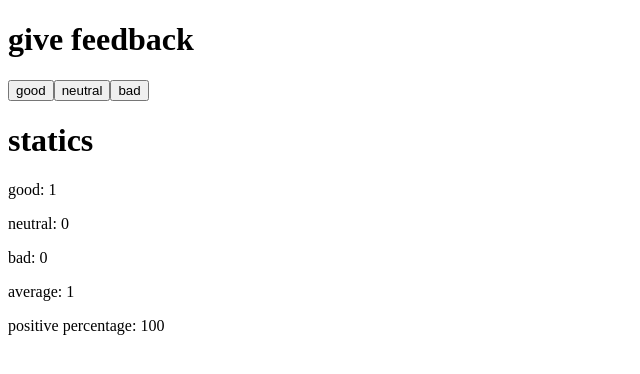
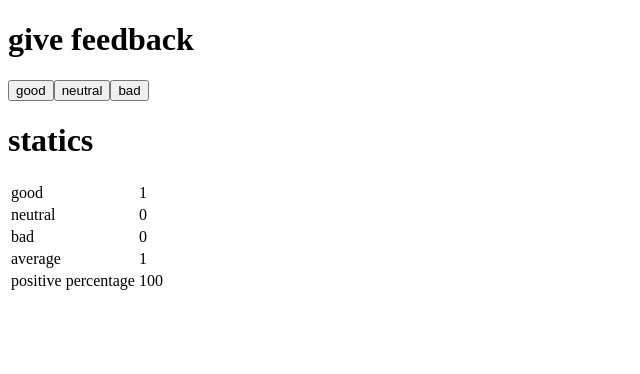
Before and after one commit to leandrotedini/FullStackOpen-Bootcamp, a React (Create React App) app in the folder part01/: page / in a window 1280 px wide. Both pictures are taken after a click on the button "good". Shown: the top 374 px of the page, without its empty margins (0-640 px from the left). Built offline with nearby package versions, Linux system fonts and the light colour scheme.

Commit message:
Part 01 - Exercise 1.11

```diff
--- a/part01/src/components/Statics/index.js
+++ b/part01/src/components/Statics/index.js
@@ -1,5 +1,12 @@
 import React from 'react'
 
-const Statics = ({ text, value }) => <p>{text}: {value}</p>
+const Statics = ({ text, value }) => {
+return(
+  <tr>
+    <td>{text}</td>
+    <td>{value}</td>
+  </tr>
+)
+}
 
 export default Statics
--- a/part01/src/index.js
+++ b/part01/src/index.js
@@ -52,11 +52,15 @@
         </div>
       :
         <>
-          <Statics text='good' value={good} />
-          <Statics text='neutral' value={neutral} />
-          <Statics text='bad' value={bad} />
-          <Statics text='average' value={calculateAverage(good, neutral, bad)} />
-          <Statics text='positive percentage' value={calculatePositivePercentage(good, neutral, bad) } />
+          <table>
+            <tbody>
+              <Statics text='good' value={good} />
+              <Statics text='neutral' value={neutral} />
+              <Statics text='bad' value={bad} />
+              <Statics text='average' value={calculateAverage(good, neutral, bad)} />
+              <Statics text='positive percentage' value={calculatePositivePercentage(good, neutral, bad) } />
+            </tbody>
+          </table>
         </>
       }
     </div>
```
